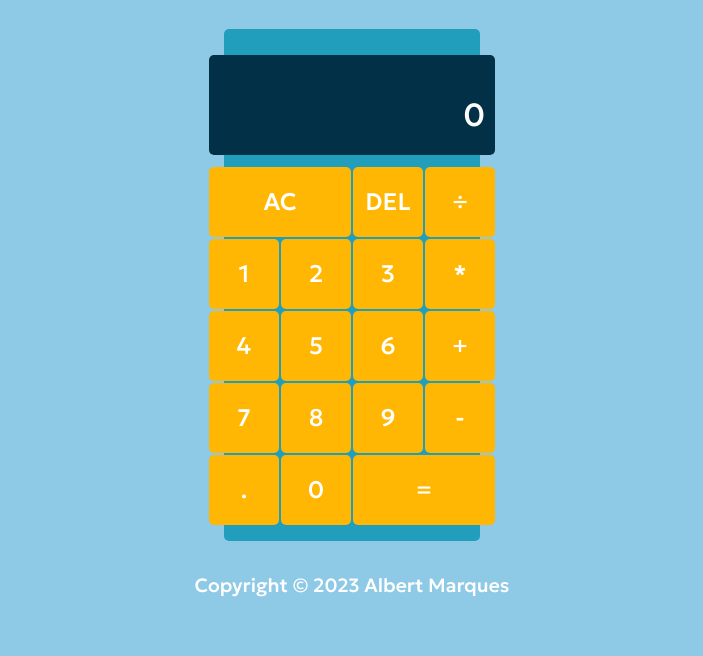
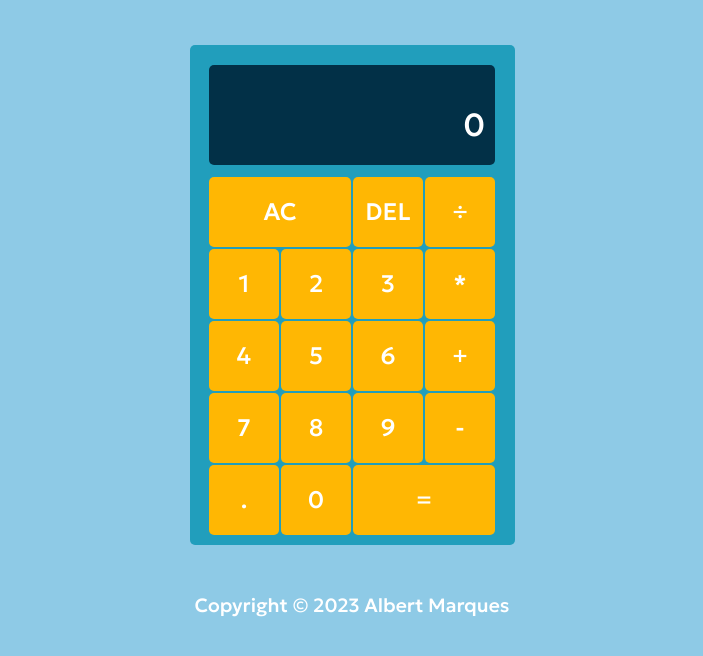
Before and after one commit to alberthydev/calculator, a plain HTML site: page index.html in a window 1280 px wide. Shown: the part 78-734 px from the top of the page, without its empty margins (288-991 px from the left). Drawn offline with Linux system fonts and the light colour scheme.

Commit message:
Fixing the calculator size

```diff
--- a/style.css
+++ b/style.css
@@ -26,7 +26,7 @@ header {
 
 h1{
     border-bottom: 3px solid #fffcf2;
-    margin: 0.2em 10em;
+    margin: 1em 10em;
 }
 
 main{
@@ -34,8 +34,10 @@ main{
     display: flex;
     justify-content: center;
     background-color: #219ebc;
-    margin: 2em 32em;
+    width: 325px;
+    height: 500px;
     border-radius: 5px;
+    margin: 3em auto;
 }
 
 footer{
```
